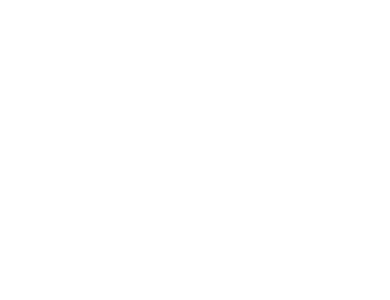
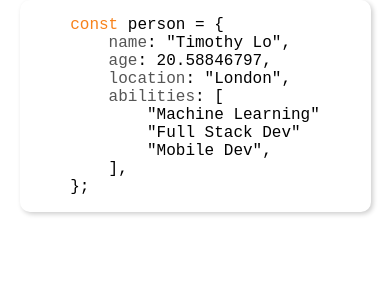
Before and after one commit to lochungtin/portfolio, a Next.js app: page /sections/about in a window 390 px wide. Shown: the top 300 px of the page. Built offline with nearby package versions, Linux system fonts and the light colour scheme.

Commit message:
about me box

```diff
--- a/package.json
+++ b/package.json
@@ -9,6 +9,7 @@
     "lint": "next lint"
   },
   "dependencies": {
+    "moment": "^2.29.4",
     "next": "12.2.2",
     "react": "18.2.0",
     "react-dom": "18.2.0"
--- a/pages/components/header/header.module.css
+++ b/pages/components/header/header.module.css
@@ -1,4 +1,4 @@
-@media only screen and (max-width: 600px) {
+@media only screen and (max-width: 768px) {
     .header {
         align-items: center;
         border-bottom: 1px solid #eaeaea;
@@ -35,7 +35,7 @@
     }
 }
 
-@media only screen and (min-width: 601px) {
+@media only screen and (min-width: 769px) {
     .header {
         align-items: center;
         border-bottom: 1px solid #eaeaea;
--- a/pages/components/header/index.js
+++ b/pages/components/header/index.js
@@ -2,7 +2,7 @@ import Image from 'next/image';
 import Link from 'next/link';
 
 import styles from './header.module.css';
-import useMediaQuery from '../utils/media';
+import useMediaQuery from '../../utils/media';
 import { useState } from 'react';
 
 export default function Header() {
--- a/pages/index.js
+++ b/pages/index.js
@@ -1,5 +1,4 @@
 import Head from 'next/head';
-import styles from '../styles/Home.module.css';
 
 import Footer from './components/footer';
 import Header from './components/header';
@@ -7,6 +6,8 @@ import About from './sections/about';
 import Achievements from './sections/achievements';
 import Education from './sections/education';
 import Projects from './sections/projects';
+
+import styles from '../styles/Home.module.css';
 
 export default function Home() {
 	return (
--- /dev/null
+++ b/pages/sections/about/about.module.css
@@ -0,0 +1,15 @@
+@media only screen and (max-width: 768px) {
+    .codeBox {
+        align-items: center;
+        border-radius: 10px;
+        box-shadow: 2px 2px 5px rgba(0, 0, 0, 0.2);
+        display: flex;
+        flex-direction: column;
+        justify-content: center;
+        width: 90vw;
+    }
+
+    .codeText {
+        font-size: 1rem;
+    }
+}
--- /dev/null
+++ b/pages/sections/about/codebox.js
@@ -0,0 +1,31 @@
+import { useEffect, useState } from 'react';
+
+import styles from './about.module.css';
+
+export default function Codebox() {
+    const [age, setAge] = useState(() => {
+        return `${((new Date().getTime() / 100000) - 10083744) / 315360}`.substring(0, 11);
+    });
+
+    useEffect(() => {
+        setInterval(() => {
+            setAge(`${((new Date().getTime() / 100000) - 10083744) / 315360}`.substring(0, 11));
+        }, 1000);
+    }, []);
+
+    return (
+        <div className={styles.codeBox}>
+            <pre className={styles.codeText}>
+                <code>const</code>{` person = {\n    `}
+                <span>name</span>{`: "Timothy Lo",\n    `}
+                <span>age</span>{`: ${age},\n    `}
+                <span>location</span>{`: "London",\n    `}
+                <span>abilities</span>{`: [\n\t`}
+                {`"Machine Learning"\n\t`}
+                {`"Full Stack Dev"\n\t`}
+                {`"Mobile Dev",\n    `}
+                {`],\n};`}
+            </pre>
+        </div>
+    );
+}
--- a/pages/sections/about/index.js
+++ b/pages/sections/about/index.js
@@ -1,6 +1,12 @@
+import Codebox from './codebox';
+
+import styles from './about.module.css';
+
 export default function About() {
+
     return (
         <section id='about'>
+            <Codebox />
         </section>
     );
 }
--- a/pages/components/utils/media.js
+++ b/pages/utils/media.js
@@ -1,6 +1,6 @@
 import { useState, useCallback, useEffect } from 'react';
 
-const mobile = 600;
+const mobile = 768;
 
 export default function useMediaQuery(width = mobile) {
     const [targetReached, setTargetReached] = useState(false);
--- a/styles/globals.css
+++ b/styles/globals.css
@@ -1,3 +1,7 @@
+* {
+  box-sizing: border-box;
+}
+
 html,
 body {
   padding: 0;
@@ -6,13 +10,24 @@ body {
     Ubuntu, Cantarell, Fira Sans, Droid Sans, Helvetica Neue, sans-serif;
 }
 
+section {
+  align-items: center;
+  display: flex;
+  flex-direction: column;
+  justify-content: center;
+}
+
 a {
   color: inherit;
   text-decoration: none;
 }
 
-* {
-  box-sizing: border-box;
+code {
+  color: #f7821b;
+}
+
+span {
+  color: #555555;
 }
 
 button {
```
Also changed, not shown: 1 other file (tests, documents, lock files or other folders).
